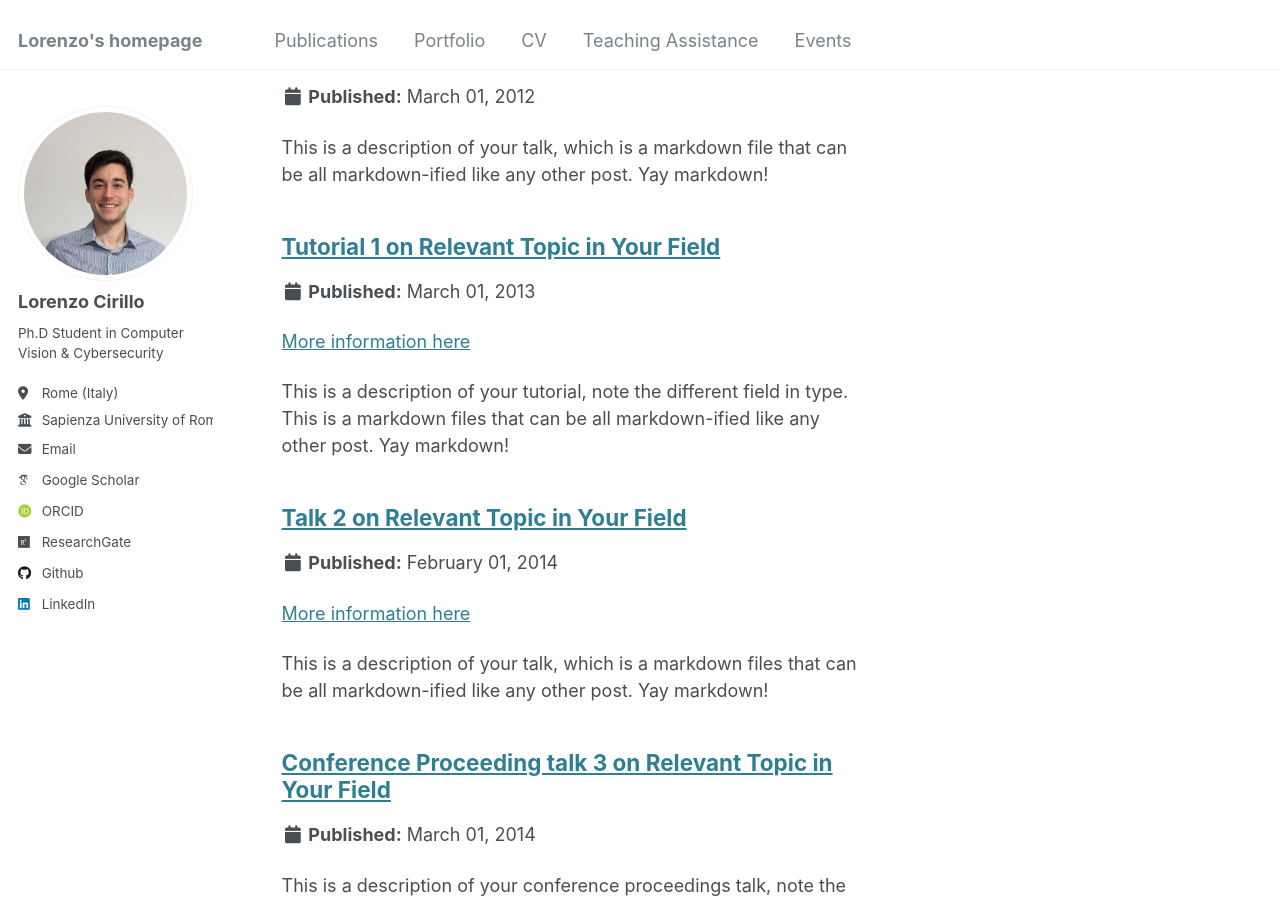
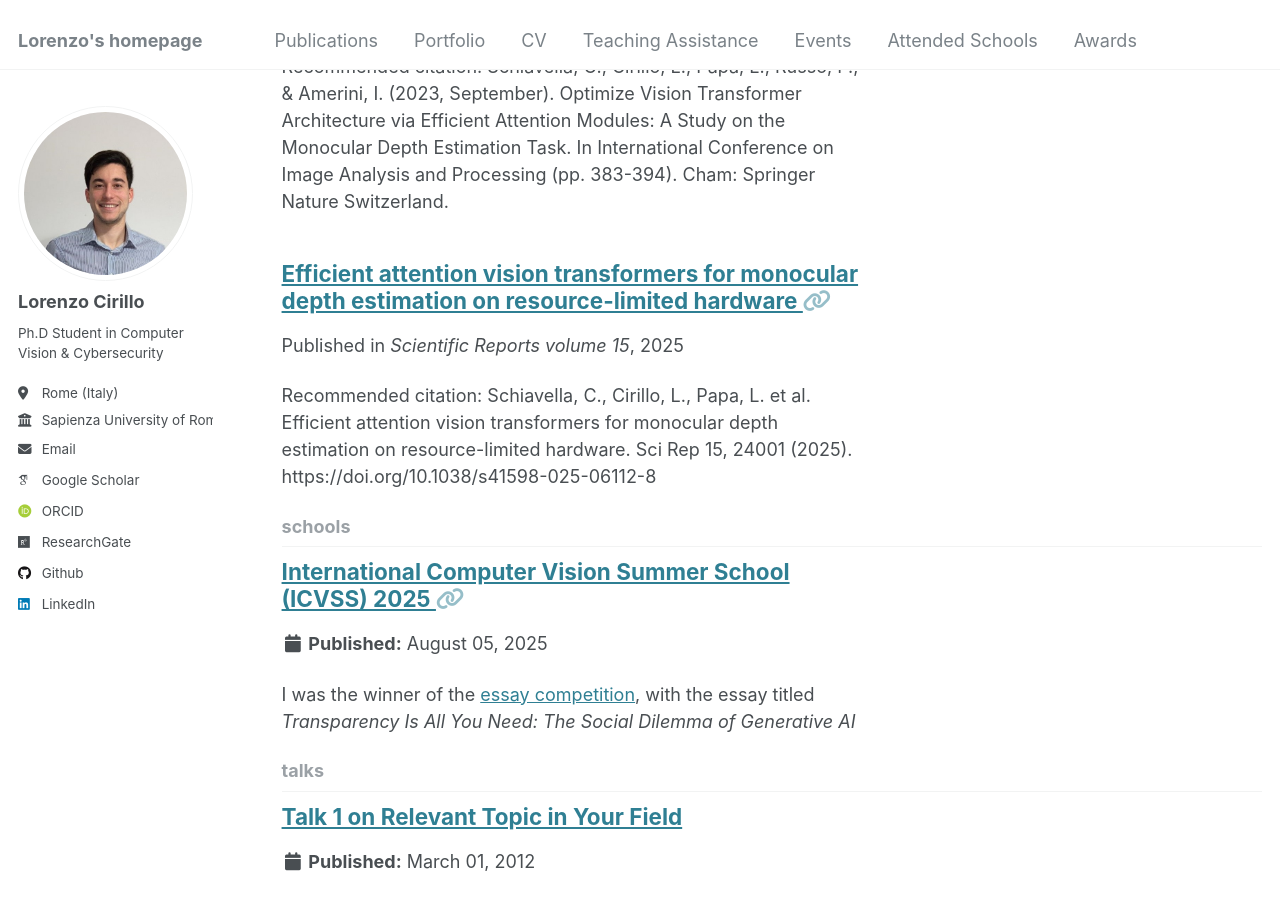
Before and after one commit to LorCir28/LorCir28.github.io, a Jekyll site: the page built from _pages/collection-archive.html, in a window 1280 px wide and 900 px high, scrolled down 4309 px. Built offline with Jekyll 4.4.1, drawn with Linux system fonts in a browser that asks for light colours; some web fonts are replaced; some of the changed text lies outside the part shown.

Commit message:
icvss and essay competition with attended schools and awards

```diff
--- /dev/null
+++ b/_awards/essay_icvss.md
@@ -0,0 +1,11 @@
+---
+title: "Winner of the Essay Competition at International Computer Vision Summer School (ICVSS) 2025 "
+collection: schools
+# type: "Master in Artificial Intelligence & Robotics"
+# permalink: /teaching/2014-spring-teaching-1
+link: "https://icvss.dmi.unict.it/icvss2025/EssayCompetition"
+# venue: "Sapienza University of Rome, Department of Computer, Automatic and Management Engineering (DIAG)"
+# date: 2025-03-01
+location: "Sicily, Italy"
+---
+I was the winner of the [essay competition](https://icvss.dmi.unict.it/icvss2025/EssayCompetition), with the essay titled *Transparency Is All You Need: The Social Dilemma of Generative AI*
--- a/_config.yml
+++ b/_config.yml
@@ -227,6 +227,12 @@ collections:
   events:
     output: true
     permalink: /:collection/:path/
+  schools:
+    output: true
+    permalink: /:collection/:path/
+  awards:
+    output: true
+    permalink: /:collection/:path/
 
 
 # These settings control how pages and collections are included in the site
@@ -288,6 +294,24 @@ defaults:
   - scope:
       path: ""
       type: events
+    values:
+      layout: single
+      author_profile: true
+      share: true
+      comments: true
+ # _schools
+  - scope:
+      path: ""
+      type: schools
+    values:
+      layout: single
+      author_profile: true
+      share: true
+      comments: true
+ # _awards
+  - scope:
+      path: ""
+      type: awards
     values:
       layout: single
       author_profile: true
--- a/_data/navigation.yml
+++ b/_data/navigation.yml
@@ -20,3 +20,9 @@ main:
 
   - title: "Events"
     url: /events/
+
+  - title: "Attended Schools"
+    url: /schools/
+
+  - title: "Awards"
+    url: /awards/
--- a/_events/verimedia.md
+++ b/_events/verimedia.md
@@ -9,7 +9,7 @@ link: "https://verimediaijcnn2025.github.io/workshop.website/"
 # location: "Rome, Italy"
 ---
 
- I am the ***Local Arrangement Chair*** of the Verimedia workshop.
+ I was the ***Local Arrangement Chair*** of the Verimedia workshop.
 
  The workshop addresses the rising challenges of AI-generated content and deepfakes by exploring advancements in multimedia forensics, deepfake detection, adversarial machine learning, AI-generated media attribution, multimodal analysis. A key focus is lifelong media authentication, emphasizing AI's role in safeguarding media integrity by analyzing diverse media types—text, images, videos, and speech. The session highlights the critical importance of combating disinformation and ensuring trustworthy information across fields like forensics, fake news debunking, cyberattack mitigation, and politics. The primary objective is to bring together experts from these varied fields, policy makers and stakeholders to share challenges and solutions and foster collaborative discussions.
 
--- a/_pages/publications.html
+++ b/_pages/publications.html
@@ -20,7 +20,7 @@ author_profile: true
         {% continue %}
       {% endif %}
       {% unless title_shown %}
-        <h2>{{ category[1].title }}</h2><hr />
+        <!-- <h2>{{ category[1].title }}</h2><hr /> -->
         {% assign title_shown = true %}
       {% endunless %}
       {% include archive-single.html %}
--- /dev/null
+++ b/_publications/mde_efficiency_scientific_reports.md
@@ -0,0 +1,13 @@
+---
+title: "Efficient attention vision transformers for monocular depth estimation on resource-limited hardware"
+collection: publications
+category: conferences
+# permalink:
+link: "https://doi.org/10.1038/s41598-025-06112-8"
+# excerpt: ''
+date: 2025-09-11
+venue: 'Scientific Reports volume 15'
+# slidesurl: 'http://academicpages.github.io/files/slides1.pdf'
+# paperurl: 'http://academicpages.github.io/files/paper1.pdf'
+citation: 'Schiavella, C., Cirillo, L., Papa, L. et al. Efficient attention vision transformers for monocular depth estimation on resource-limited hardware. Sci Rep 15, 24001 (2025). https://doi.org/10.1038/s41598-025-06112-8'
+---
--- /dev/null
+++ b/_schools/icvss2025.md
@@ -0,0 +1,11 @@
+---
+title: "International Computer Vision Summer School (ICVSS) 2025 "
+collection: schools
+# type: "Master in Artificial Intelligence & Robotics"
+# permalink: /teaching/2014-spring-teaching-1
+link: "https://icvss.dmi.unict.it/icvss2025/Home"
+# venue: "Sapienza University of Rome, Department of Computer, Automatic and Management Engineering (DIAG)"
+# date: 2025-03-01
+location: "Sicily, Italy"
+---
+I was the winner of the [essay competition](https://icvss.dmi.unict.it/icvss2025/EssayCompetition), with the essay titled *Transparency Is All You Need: The Social Dilemma of Generative AI*
```
Also changed, not shown: _pages/awards.html (added, +12 -0 lines), _pages/schools.html (added, +12 -0 lines).
